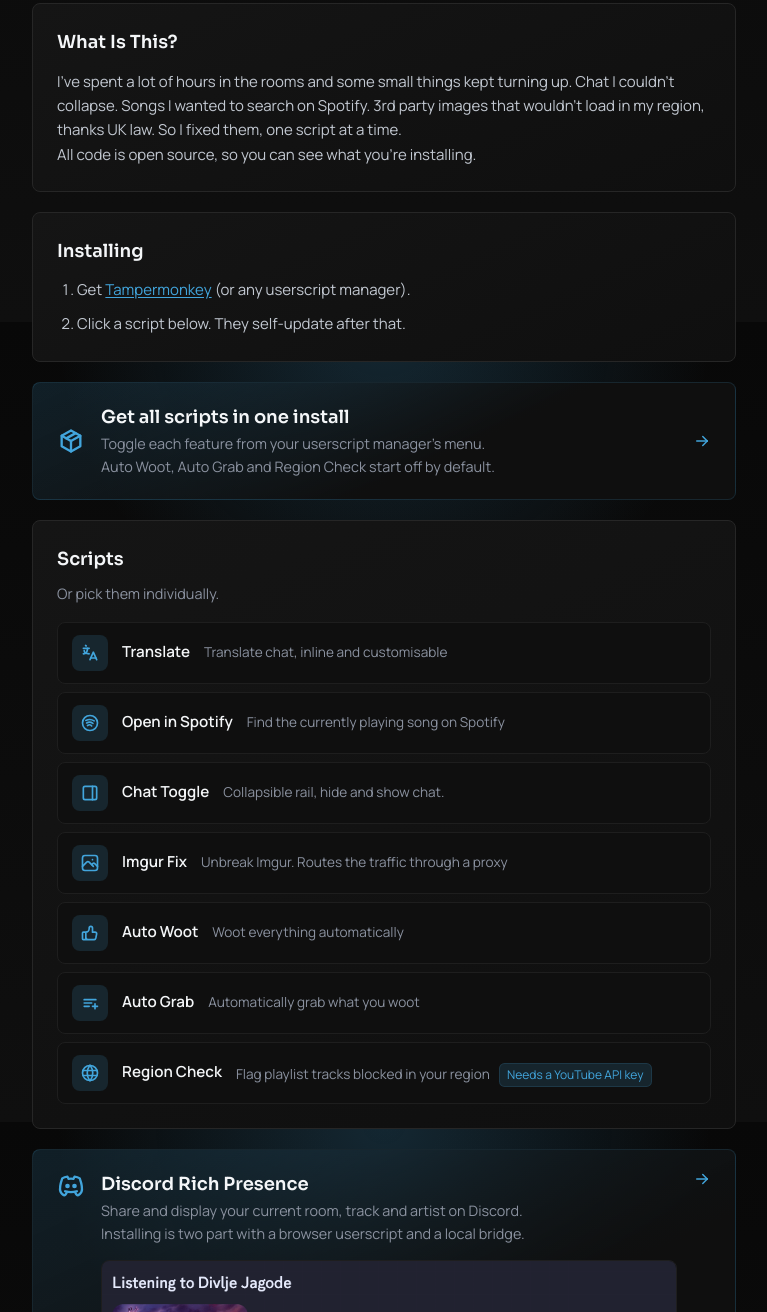
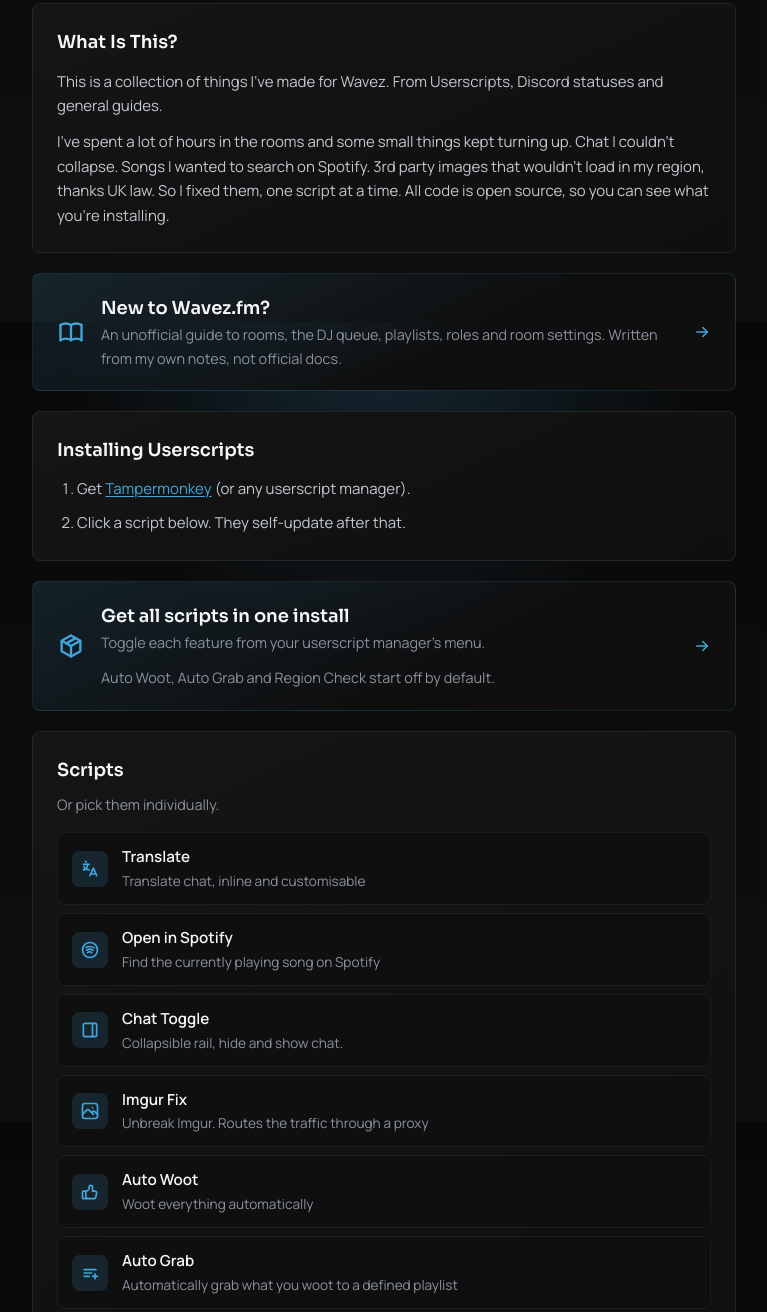
Before and after one commit to fluteds/wavez, a plain HTML site: page index.html in a window 1280 px wide. Shown: the part 478-1790 px from the top of the page, without its empty margins (256-1023 px from the left). Drawn offline with Linux system fonts and the light colour scheme.

Commit message:
docs: update arrangement and info

```diff
--- a/index.html
+++ b/index.html
@@ -98,6 +98,8 @@
 
         p { margin: 0; }
 
+        p + p { margin-top: .75rem; }
+
         a {
             color: var(--accent);
             text-underline-offset: 2px;
@@ -109,8 +111,6 @@
         }
 
         ol li + li { margin-top: .6rem; }
-
-        section ol + p { margin-top: 1rem; }
 
         .hint {
             margin: -.25rem 0 1rem;
@@ -127,9 +127,10 @@
         }
 
         ul a {
-            display: flex;
+            display: grid;
+            grid-template-columns: auto 1fr;
             align-items: center;
-            gap: .875rem;
+            column-gap: .875rem;
             padding: .75rem .875rem;
             border: 1px solid var(--border-light);
             border-radius: var(--radius);
@@ -149,7 +150,7 @@
         ul a:focus-visible { box-shadow: 0 0 0 3px var(--accent-soft); }
 
         ul span {
-            flex: none;
+            grid-row: span 2;
             display: grid;
             place-items: center;
             width: 2.25rem;
@@ -310,12 +311,22 @@
 
         <section>
             <h2>What Is This?</h2>
-            <p>I've spent a lot of hours in the rooms and some small things kept turning up. Chat I couldn't collapse. Songs I wanted to search on Spotify. 3rd party images that wouldn't load in my region, thanks UK law. So I fixed them, one script at a time.</p>
-            <p>All code is open source, so you can see what you're installing.</p>
+            <p>This is a collection of things I've made for Wavez. From Userscripts, Discord statuses and general guides.</p>
+
+            <p>I've spent a lot of hours in the rooms and some small things kept turning up. Chat I couldn't collapse. Songs I wanted to search on Spotify. 3rd party images that wouldn't load in my region, thanks UK law. So I fixed them, one script at a time. All code is open source, so you can see what you're installing.</p>
         </section>
 
+        <a class="promo" href="https://fluted.omg.lol/wavezfm">
+            <svg class="i" aria-hidden="true"><use href="#book" /></svg>
+            <div>
+                <h2>New to Wavez.fm?</h2>
+                <p>An unofficial guide to rooms, the DJ queue, playlists, roles and room settings. Written from my own notes, not official docs.</p>
+            </div>
+            <svg class="i arrow" aria-hidden="true"><use href="#arrow-right" /></svg>
+        </a>
+
         <section>
-            <h2>Installing</h2>
+            <h2>Installing Userscripts</h2>
             <ol>
                 <li>Get <a href="https://www.tampermonkey.net" target="_blank" rel="noopener">Tampermonkey</a> (or any userscript manager).</li>
                 <li>Click a script below. They self-update after that.</li>
@@ -341,8 +352,8 @@
                 <li><a href="https://github.com/fluteds/wavez/raw/main/userscripts/wavez-sidebar.user.js"><span><svg class="i" aria-hidden="true"><use href="#sidebar" /></svg></span><b>Chat Toggle</b><small>Collapsible rail, hide and show chat.</small></a></li>
                 <li><a href="https://github.com/fluteds/wavez/raw/main/userscripts/wavez-imgur.user.js"><span><svg class="i" aria-hidden="true"><use href="#photo" /></svg></span><b>Imgur Fix</b><small>Unbreak Imgur. Routes the traffic through a proxy</small></a></li>
                 <li><a href="https://github.com/fluteds/wavez/raw/main/userscripts/wavez-auto-woot.user.js"><span><svg class="i" aria-hidden="true"><use href="#thumb-up" /></svg></span><b>Auto Woot</b><small>Woot everything automatically</small></a></li>
-                <li><a href="https://github.com/fluteds/wavez/raw/main/userscripts/wavez-auto-grab.user.js"><span><svg class="i" aria-hidden="true"><use href="#playlist-add" /></svg></span><b>Auto Grab</b><small>Automatically grab what you woot</small></a></li>
-                <li><a href="https://github.com/fluteds/wavez/raw/main/userscripts/wavez-region-check.user.js"><span><svg class="i" aria-hidden="true"><use href="#world" /></svg></span><b>Region Check</b><small>Flag playlist tracks blocked in your region <em class="note">Needs a YouTube API key</em></small></a></li>
+                <li><a href="https://github.com/fluteds/wavez/raw/main/userscripts/wavez-auto-grab.user.js"><span><svg class="i" aria-hidden="true"><use href="#playlist-add" /></svg></span><b>Auto Grab</b><small>Automatically grab what you woot to a defined playlist</small></a></li>
+                <li><a href="https://github.com/fluteds/wavez/raw/main/userscripts/wavez-region-check.user.js"><span><svg class="i" aria-hidden="true"><use href="#world" /></svg></span><b>Region Check</b><small>Flag YouTube tracks blocked outside of US/CA. Soundcloud track checking is not supported<em class="note">Needs a YouTube API key</em></small></a></li>
             </ul>
         </section>
 
@@ -353,16 +364,6 @@
                 <p>Share and display your current room, track and artist on Discord.</p>
                 <p>Installing is two part with a browser userscript and a local bridge.</p>
                 <img src="assets/discord-presence.png" alt="Discord Rich Presence showing the current track, artist, room and listener count" loading="lazy">
-            </div>
-            <svg class="i arrow" aria-hidden="true"><use href="#arrow-right" /></svg>
-        </a>
-
-        <a class="promo" href="https://fluted.omg.lol/wavezfm">
-            <svg class="i" aria-hidden="true"><use href="#book" /></svg>
-            <div>
-                <h2>New to wavez.fm?</h2>
-                <p>An unofficial guide to rooms, the DJ queue, playlists, roles and room settings.</p>
-                <p>Written from my own notes, not official docs.</p>
             </div>
             <svg class="i arrow" aria-hidden="true"><use href="#arrow-right" /></svg>
         </a>
```
